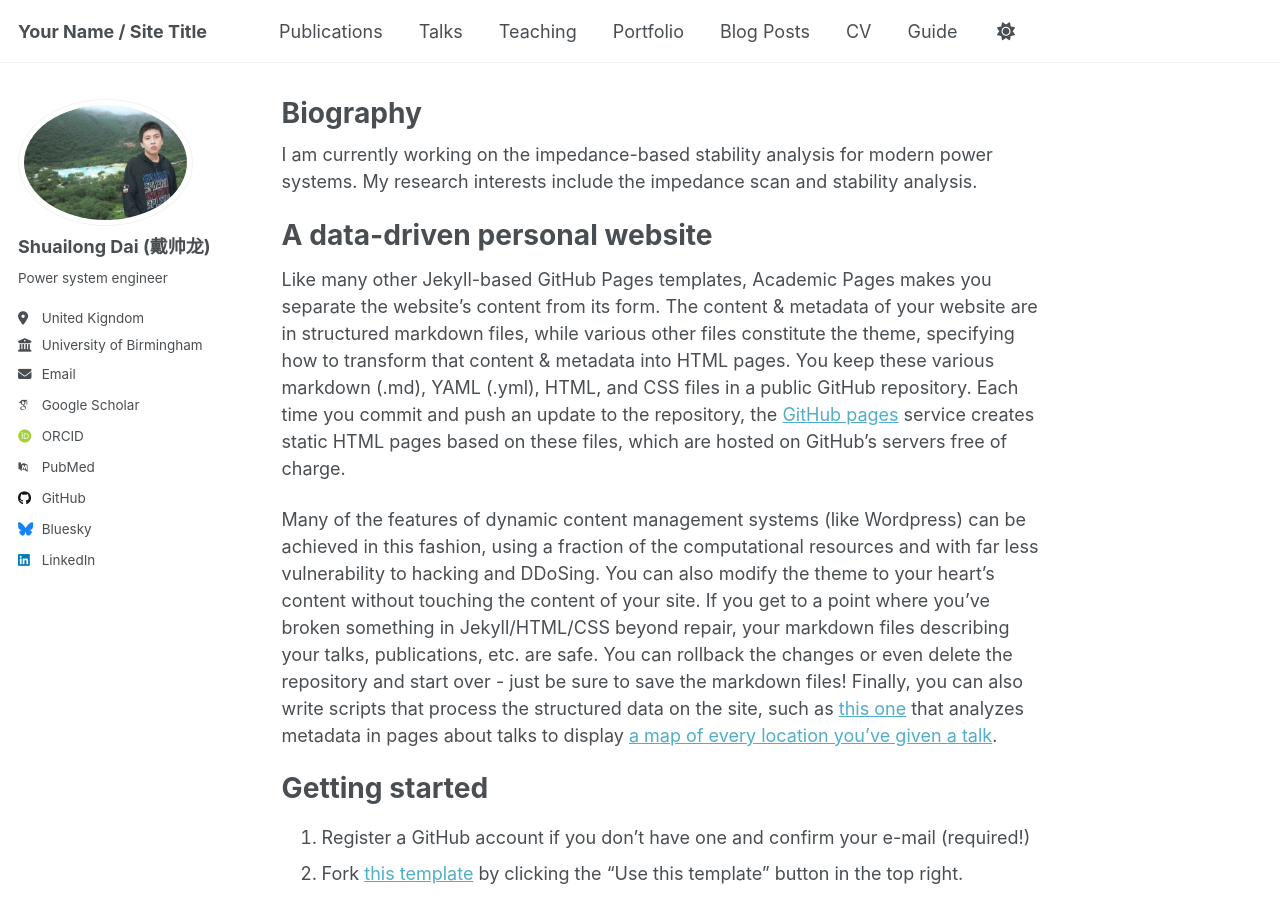
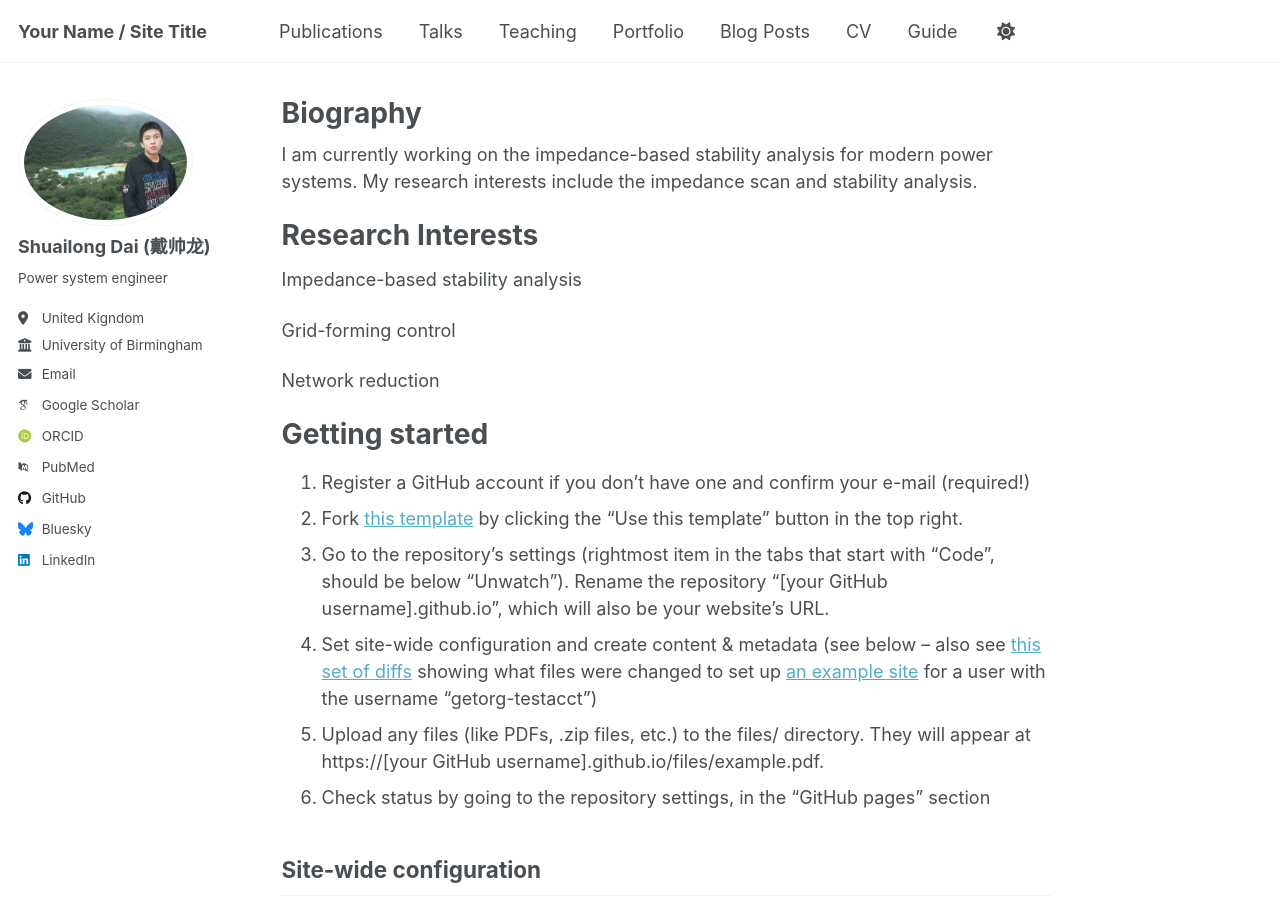
Before and after one commit to ShuailongDai/ShuailongDai.github.io, a Jekyll site: the page built from _pages/about.md, in a window 1280 px wide and 900 px high. Built offline with Jekyll 4.4.1, drawn with Linux system fonts in a browser that asks for light colours; some web fonts are replaced.

Commit message:
Update about.md

```diff
--- a/_pages/about.md
+++ b/_pages/about.md
@@ -9,11 +9,13 @@
 
 I am currently working on the impedance-based stability analysis for modern power systems. My research interests include the impedance scan and stability analysis.
 
-A data-driven personal website
+Research Interests
 ======
-Like many other Jekyll-based GitHub Pages templates, Academic Pages makes you separate the website's content from its form. The content & metadata of your website are in structured markdown files, while various other files constitute the theme, specifying how to transform that content & metadata into HTML pages. You keep these various markdown (.md), YAML (.yml), HTML, and CSS files in a public GitHub repository. Each time you commit and push an update to the repository, the [GitHub pages](https://pages.github.com/) service creates static HTML pages based on these files, which are hosted on GitHub's servers free of charge.
+Impedance-based stability analysis
 
-Many of the features of dynamic content management systems (like Wordpress) can be achieved in this fashion, using a fraction of the computational resources and with far less vulnerability to hacking and DDoSing. You can also modify the theme to your heart's content without touching the content of your site. If you get to a point where you've broken something in Jekyll/HTML/CSS beyond repair, your markdown files describing your talks, publications, etc. are safe. You can rollback the changes or even delete the repository and start over - just be sure to save the markdown files! Finally, you can also write scripts that process the structured data on the site, such as [this one](https://github.com/academicpages/academicpages.github.io/blob/master/talkmap.ipynb) that analyzes metadata in pages about talks to display [a map of every location you've given a talk](https://academicpages.github.io/talkmap.html).
+Grid-forming control
+
+Network reduction
 
 Getting started
 ======
```
